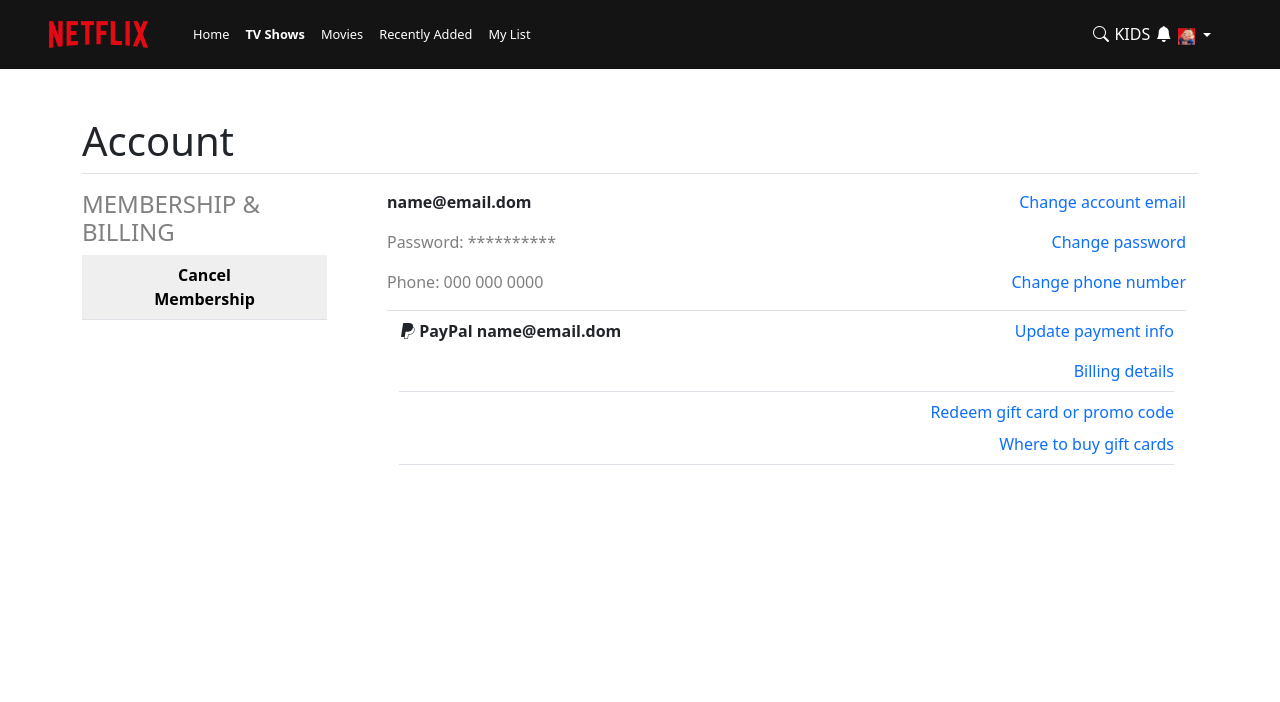
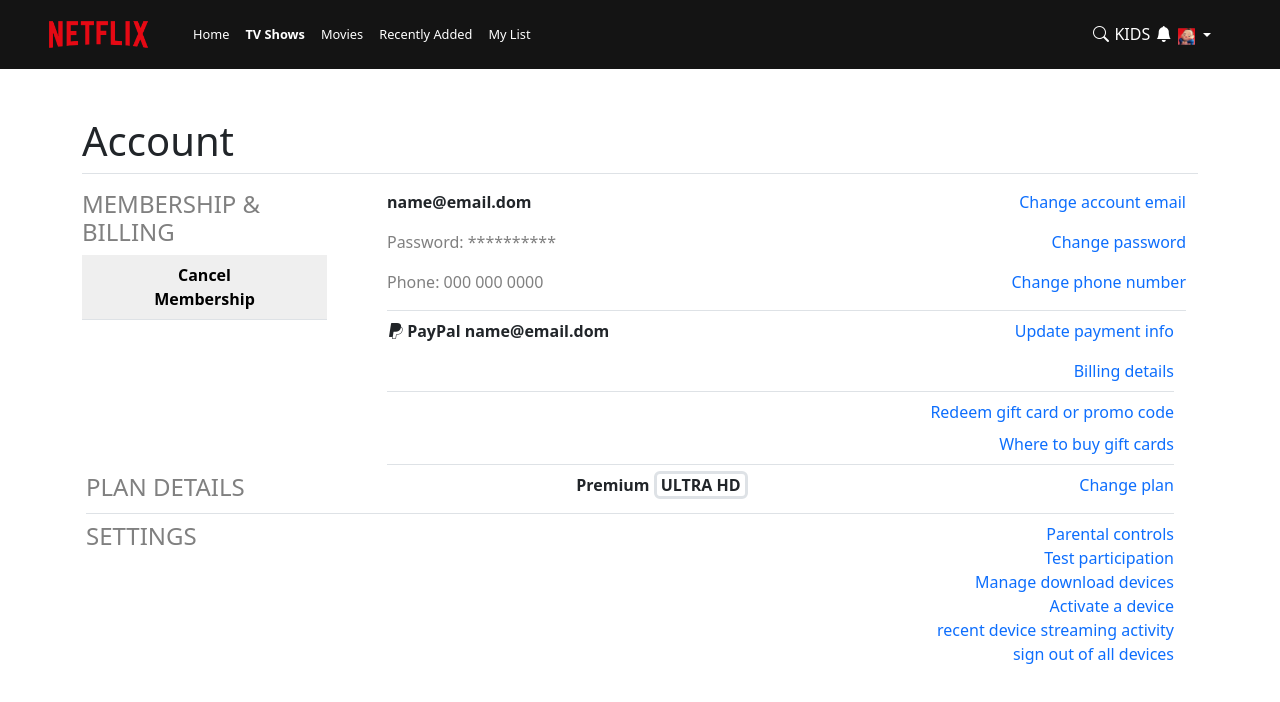
Before and after one commit to MarcyMiranda2004/pratica-S6-L5_Esame-Settimanale-5, a plain HTML site: page assets/html/settings-page.html in a window 1280 px wide. Drawn offline with nearby package versions, Linux system fonts and the light colour scheme; files whose address does not match are found by name.

Commit message:
text-fix-2

```diff
--- a/assets/html/settings-page.html
+++ b/assets/html/settings-page.html
@@ -148,6 +148,7 @@
       <div class="container">
         <h1 class="border-bottom pb-2">Account</h1>
 
+        <!-- user info -->
         <div class="d-flex">
           <div class="mt-2 me-5 w-30">
             <h2 class="text-tertiary fs-4">MEMBERSHIP & BILLING</h2>
@@ -174,7 +175,7 @@
               <a href="#" class="text-decoration-none">Change phone number</a>
             </div>
 
-            <div class="mt-2 d-flex flex-column container">
+            <div class="mt-2 d-flex flex-column container ps-0">
               <div class="d-flex justify-content-between">
                 <p class="fw-semibold">
                   <i class="bi bi-paypal"></i> PayPal name@email.dom
@@ -200,6 +201,36 @@
             </div>
           </div>
         </div>
+
+        <!-- PLAN DETAILS -->
+        <div
+          class="d-flex justify-content-between mx-1 me-4 mt-2 border-bottom"
+        >
+          <h4 class="text-tertiary">PLAN DETAILS</h4>
+          <p class="fw-semibold">
+            Premium
+            <span class="border border-3 rounded-2 px-1">ULTRA <b>HD</b></span>
+          </p>
+          <a href="#" class="text-decoration-none">Change plan</a>
+        </div>
+
+        <!-- SETTINGS -->
+        <div class="mx-1 me-4 mt-2 d-flex justify-content-between">
+          <div>
+            <h4 class="text-tertiary">SETTINGS</h4>
+          </div>
+
+          <div class="d-flex flex-column align-items-end">
+            <a href="#" class="text-decoration-none">Parental controls</a>
+            <a href="#" class="text-decoration-none">Test participation</a>
+            <a href="#" class="text-decoration-none">Manage download devices</a>
+            <a href="#" class="text-decoration-none">Activate a device</a>
+            <a href="#" class="text-decoration-none"
+              >recent device streaming activity</a
+            >
+            <a href="#" class="text-decoration-none">sign out of all devices</a>
+          </div>
+        </div>
       </div>
     </main>
 
```
